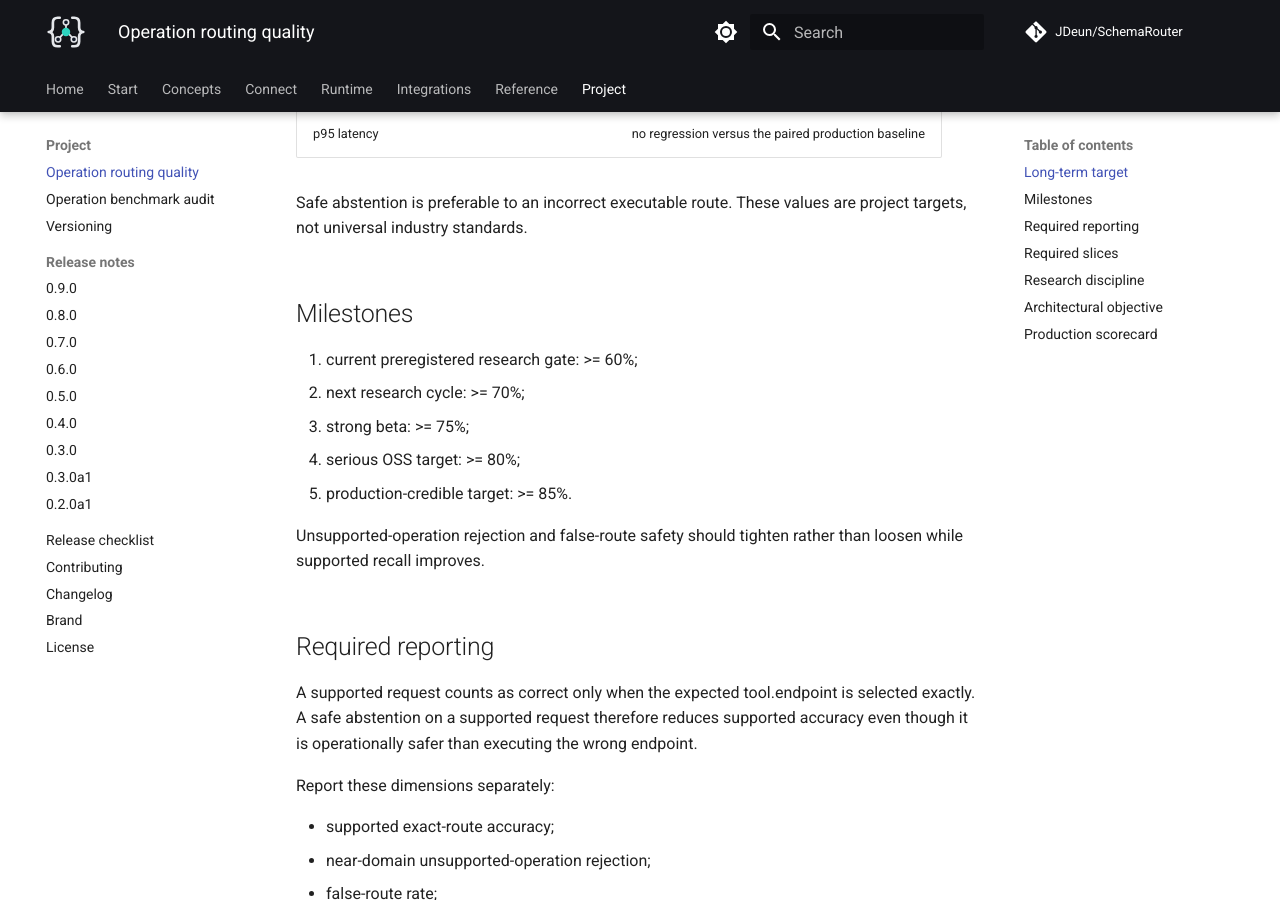
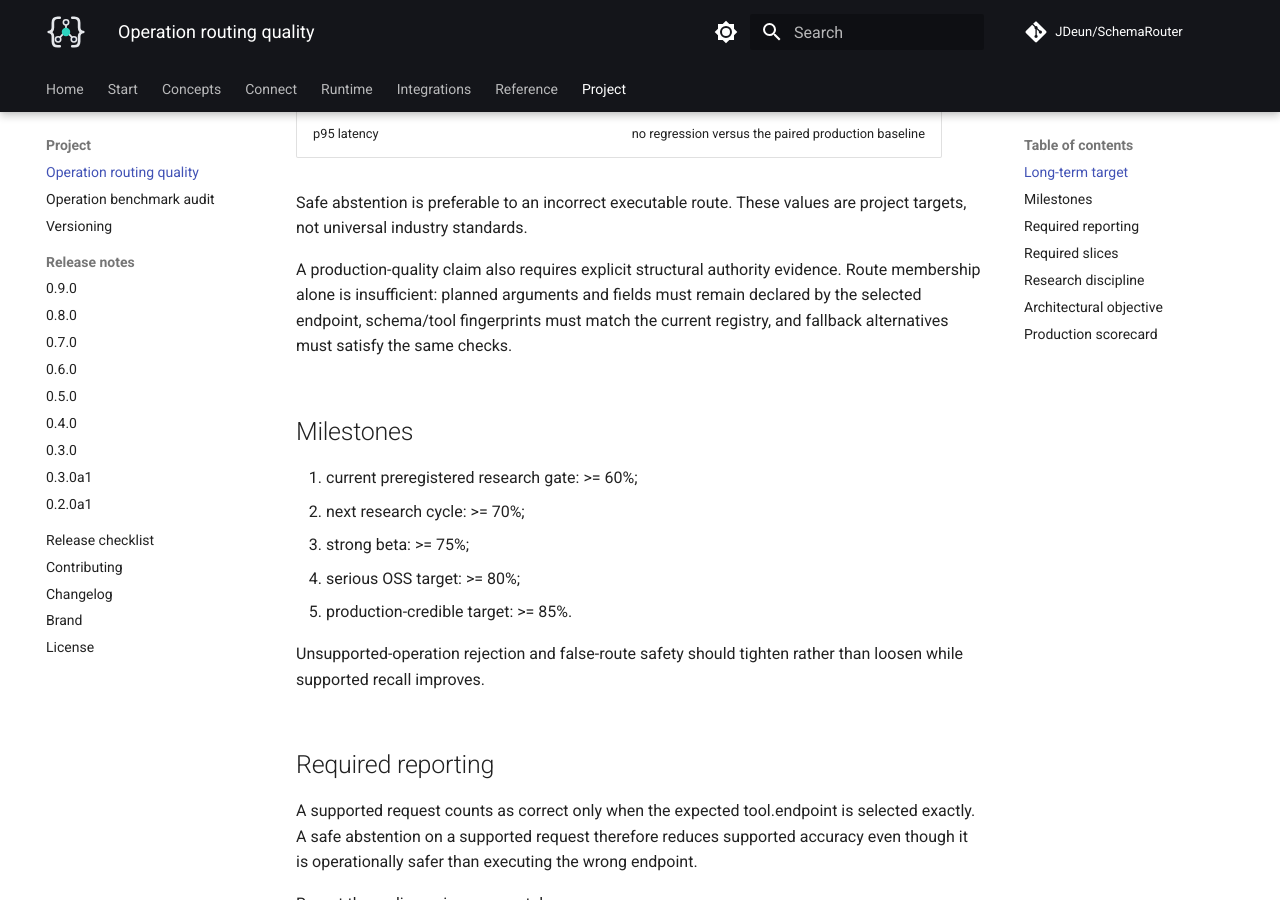
Before and after one commit to JDeun/SchemaRouter, an MkDocs documentation site: the page built from docs/project/operation-routing-quality-roadmap.md, in a window 1280 px wide and 900 px high, scrolled down 726 px. Built offline with MkDocs 1.6.1 and Material for MkDocs 9.7.7, drawn with Linux system fonts in a browser that asks for light colours; comment, search, counter and statistics services are not loaded.

Commit message:
docs: distinguish route validity from execution authority evidence

```diff
--- a/docs/project/operation-routing-quality-roadmap.md
+++ b/docs/project/operation-routing-quality-roadmap.md
@@ -17,6 +17,11 @@ The current 0.10 graph-projection research cycle retains its own preregistered p
 | p95 latency | no regression versus the paired production baseline |
 
 Safe abstention is preferable to an incorrect executable route. These values are project targets, not universal industry standards.
+
+A production-quality claim also requires explicit structural authority evidence. Route membership
+alone is insufficient: planned arguments and fields must remain declared by the selected endpoint,
+schema/tool fingerprints must match the current registry, and fallback alternatives must satisfy
+the same checks.
 
 ## Milestones
 
```
